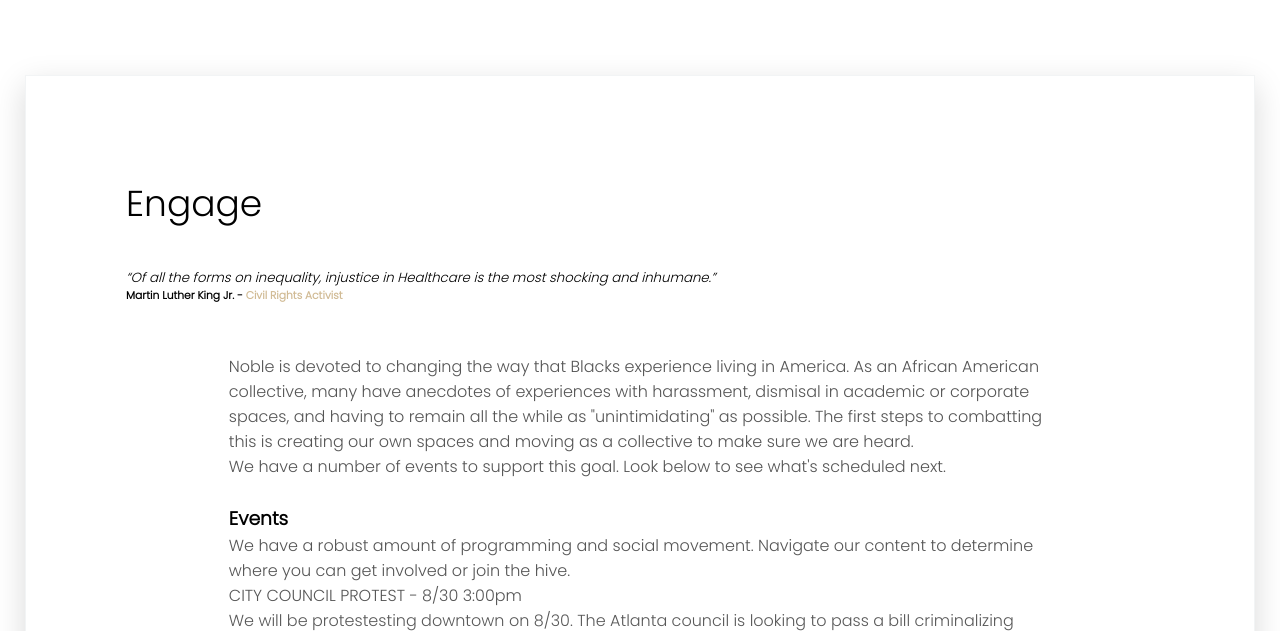
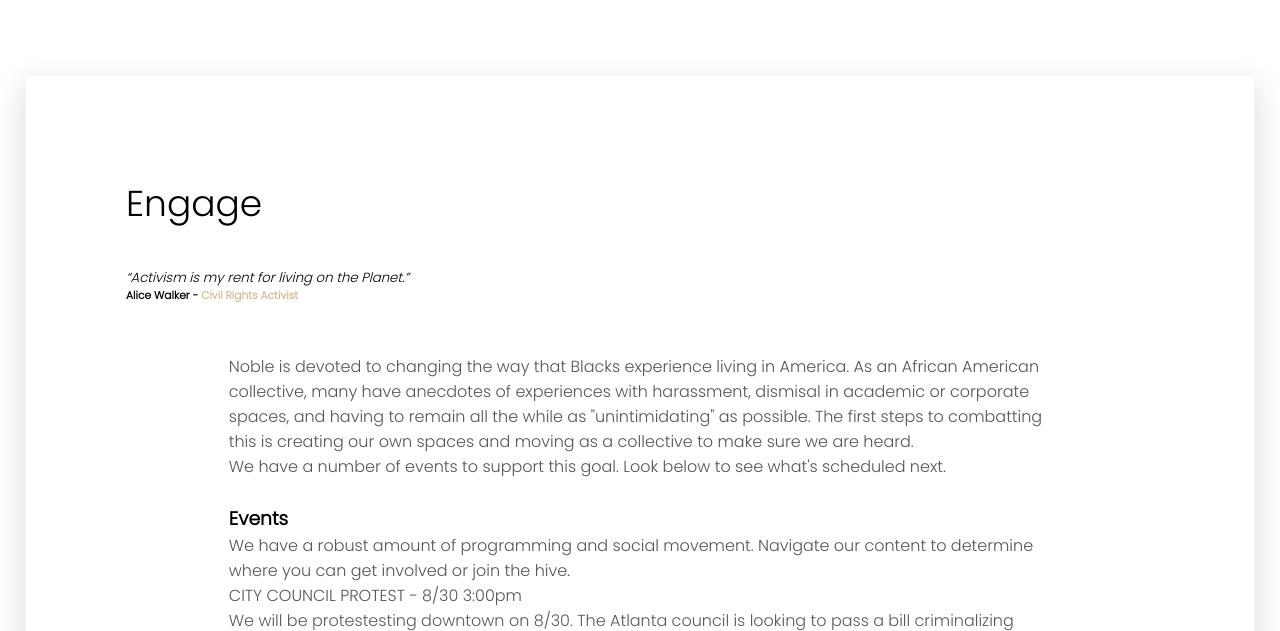
Before and after one commit to GovernorBrown/CodeForJustice, a plain HTML site: page engage.html in a window 1280 px wide. Shown: the part 112-743 px from the top of the page. Drawn offline with Linux system fonts and the light colour scheme.

Commit message:
small stuff

```diff
--- a/engage.html
+++ b/engage.html
@@ -56,8 +56,8 @@
                                    <img src="img/core-img/quote.png" alt="">
                                </div>
                                <div class="blockquote-text">
-                                   <h5>“Of all the forms on inequality, injustice in Healthcare is the most shocking and inhumane.”</h5>
-                                   <h6>Martin Luther King Jr. - <span>Civil Rights Activist</span></h6>
+                                   <h5>“Activism is my rent for living on the Planet.”</h5>
+                                   <h6>Alice Walker - <span>Civil Rights Activist</span></h6>
                                </div>
                            </blockquote>
                        </div>
--- a/oneProduct.js
+++ b/oneProduct.js
@@ -4,6 +4,7 @@
     {"id": "2","name":"Shirt 2", "avatar":"./photos/shopping-3.jpeg" , "description": "This is Noble shirt 2."}
   ]
   function loadId(){
+    //KEYS WITH PROPERTIES FOR INDIVIDUAL PRODUCTS//
     let arrayIds = [
       {"id": "0", "name":"Shirt 0", "avatar":"photos/shopping-2.png" , "description": "This is Noble shirt 0."},
       {"id": "1","name":"Shirt 1", "avatar":"photos/shopping-2.png" , "description": "This is Noble shirt 1."},
```
Also changed, not shown: shop.html (+1 -0 lines).
